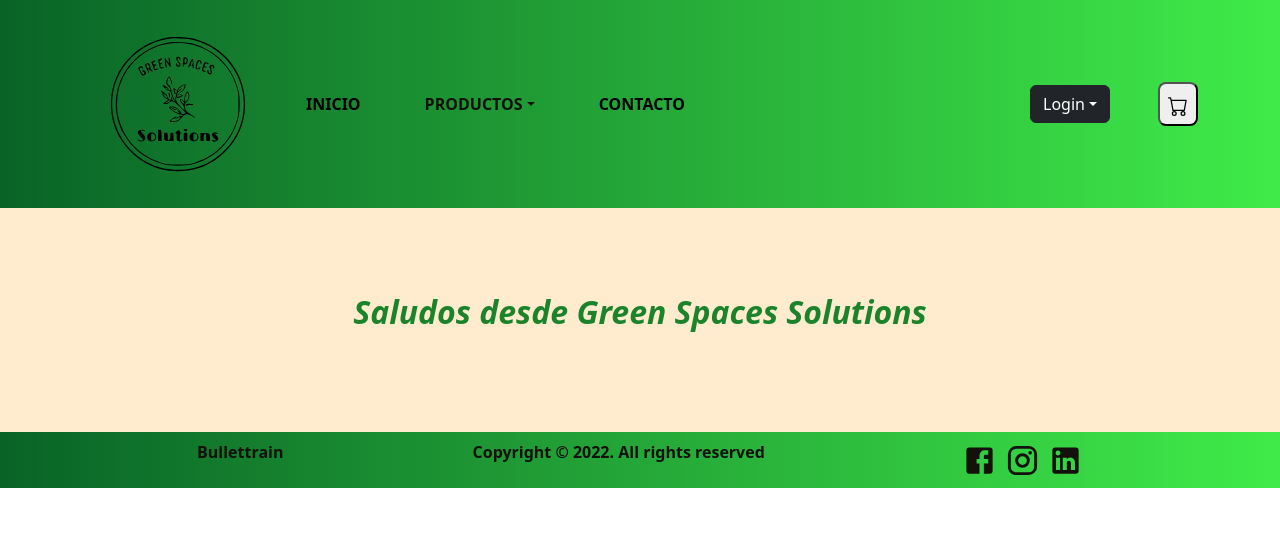
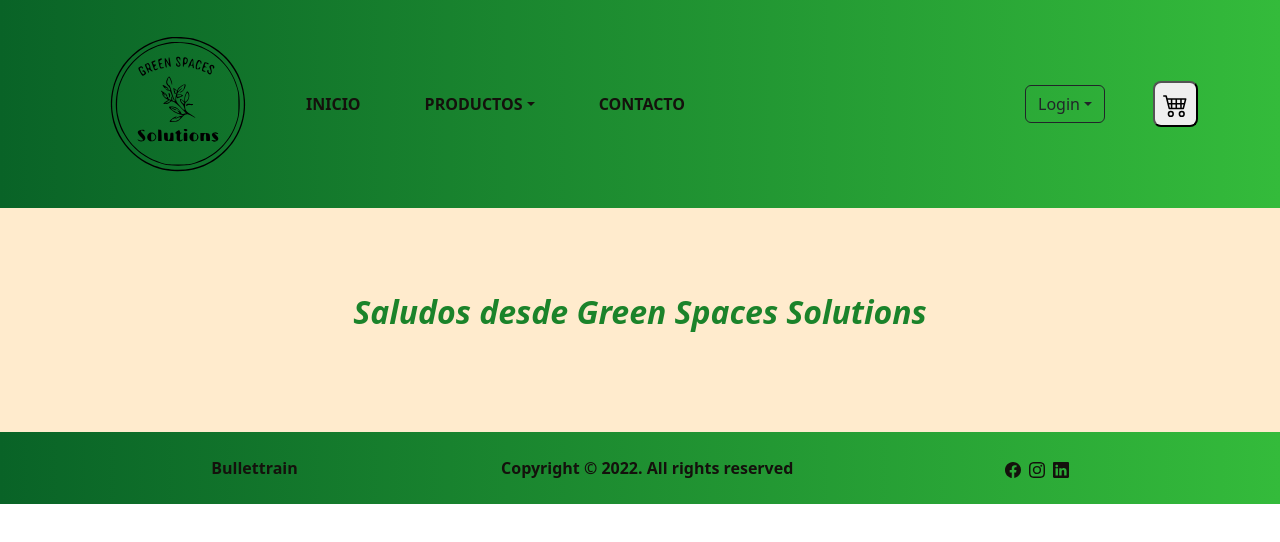
Before and after one commit to LuliTello/Green-spaces-solutions-Tello-Reactjs, a React (Create React App) app: page / in a window 1280 px wide. Shown: the top 542 px of the page. Built offline with nearby package versions, Linux system fonts and the light colour scheme.

Commit message:
pre entrega1 Tello

```diff
--- a/src/App.css
+++ b/src/App.css
@@ -33,22 +33,7 @@ label{
   padding: 0.3rem;
   border-radius: 0.5rem;
 }
-.footer{
-  display: flex;
-  justify-content: space-evenly;
-  background-image: linear-gradient(to right, rgb(9, 99, 39), rgb(64, 235, 73));
-  padding: 0.5rem;
-  align-items: center;
-}
-.footer__title,.footer__text{
-  font-weight: bold;
-  color: rgb(20, 17, 12);
-}
-.icon_facebook,.icon_instagram,.icon_linkedin{
-  color: rgb(20, 17, 12);
-  margin-left: 0.5rem;
-  text-decoration: none;
-}
+
 
 @media (prefers-reduced-motion: no-preference) {
   .App-logo {
--- a/src/components/CartWidget.jsx
+++ b/src/components/CartWidget.jsx
@@ -1,12 +1,12 @@
 import React from 'react'
-import { Cart } from 'react-bootstrap-icons';
+import { Cart4 } from 'react-bootstrap-icons';
 import './CartWidget.css'
 
 export default function CartWidget() {
   return (
     <div>
       <button className='btn-card'>
-      <Cart size={20} />
+      <Cart4 size={25} />
       </button>
     </div>
   )
--- /dev/null
+++ b/src/components/Footer.css
@@ -0,0 +1,18 @@
+.footer{
+    display: flex;
+    justify-content: space-evenly;
+    background-image: linear-gradient(to right, rgb(9, 99, 39), rgb(52, 187, 59));
+    padding: 0.5rem;
+    align-items: center;
+  }
+  .footer__title,.footer__text{
+    font-weight: bold;
+    color: rgb(20, 17, 12);
+    padding-top: 0.5rem;
+    margin-top: 0.5rem;
+  }
+  .icon_facebook,.icon_instagram,.icon_linkedin{
+    color: rgb(20, 17, 12);
+    margin-left: 0.5rem;
+    text-decoration: none;
+  }
--- a/src/components/Footer.jsx
+++ b/src/components/Footer.jsx
@@ -1,7 +1,8 @@
 import React from 'react'
-import FacebookIcon from '@mui/icons-material/Facebook';
-import InstagramIcon from '@mui/icons-material/Instagram';
-import LinkedInIcon from '@mui/icons-material/LinkedIn';
+import './Footer.css';
+import { Facebook } from 'react-bootstrap-icons';
+import { Instagram } from 'react-bootstrap-icons';
+import { Linkedin } from 'react-bootstrap-icons';
 
 export default function Footer() {
   return (
@@ -11,13 +12,13 @@ export default function Footer() {
         <p className="footer__text">Copyright &copy; 2022. All rights reserved</p>
         <div className="footer__icons">
             <a href="https://es-la.facebook.com/" className="icon_facebook">
-                <FacebookIcon fontSize="large"/>
+                <Facebook/>
             </a>
             <a href="https://instagram.com" className="icon_instagram">
-                <InstagramIcon fontSize="large"/>
+                <Instagram/>
             </a>
             <a href="https://www.linkedin.com/home" className="icon_linkedin">
-                <LinkedInIcon fontSize="large"/>
+                <Linkedin/>
             </a>
         </div>
     </footer>
--- a/src/components/Navbar.css
+++ b/src/components/Navbar.css
@@ -1,5 +1,9 @@
 .mb-3{
     text-align: center;
+}
+.link-productos,.link-inicio,.link-contacto{
+    color:"#000";
+    font-weight:"bold"
 }
 .btn-login{
     margin-top: 1rem;
--- a/src/components/Navbar.jsx
+++ b/src/components/Navbar.jsx
@@ -1,3 +1,4 @@
+import React from 'react';
 import Container from 'react-bootstrap/Container';
 import Nav from 'react-bootstrap/Nav';
 import Navbar from 'react-bootstrap/Navbar';
@@ -11,34 +12,28 @@ import './Navbar.css';
 
 function BasicExample() {
   return (
-    <Navbar style={{backgroundImage: "linear-gradient(to right, rgb(9, 99, 39), rgb(64, 235, 73))"}} expand="lg">
+    <Navbar style={{backgroundImage: "linear-gradient(to right, rgb(9, 99, 39), rgb(52, 187, 59))"}} expand="lg">
       <Container>
       <a className="click-logo" href="./index.html">
-            <img style={{width:'12rem' }} className="nabvar__logo" src={logo} alt="logonavbar"/>
-            </a>
+        <img style={{width:'12rem' }} className="nabvar__logo" src={logo} alt="logonavbar"/>
+      </a>
         <Navbar.Toggle aria-controls="basic-navbar-nav" />
         <Navbar.Collapse id="basic-navbar-nav">
           <Nav className="me-auto">
-            <Nav.Link style={{color:"#000", fontWeight:"bold"}} href="#home">Inicio</Nav.Link>
-            <NavDropdown style={{color:"#000", fontWeight:"bold"}} title="Productos" id="basic-nav-dropdown">
-              <NavDropdown.Item href="#action/4.1">Fertilizantes</NavDropdown.Item>
-              <NavDropdown.Item href="#action/4.2">
-                Herbicidas
-              </NavDropdown.Item>
-              <NavDropdown.Item href="#action/4.3">Insecticidas</NavDropdown.Item>
-              <NavDropdown.Item href="#action/4.4">Semillas</NavDropdown.Item>
-
+            <Nav.Link className='link-inicio' href="https://www.google.com/">Inicio</Nav.Link>
+            <NavDropdown className='link-productos'  title="Productos" id="basic-nav-dropdown">
+              <NavDropdown.Item href="#">Fertilizantes</NavDropdown.Item>
+              <NavDropdown.Item href="#">Herbicidas</NavDropdown.Item>
+              <NavDropdown.Item href="#">Insecticidas</NavDropdown.Item>
             </NavDropdown>
-            <Nav.Link style={{color:"#000", fontWeight:"bold"}} href="#link">Contacto</Nav.Link>
+            <Nav.Link className='link-contacto' href="https://www.google.com/">Contacto</Nav.Link>
           </Nav>
         </Navbar.Collapse>
-        <DropdownButton variant="dark" id="dropdown-item-button" title="Login" style={{marginRight:"3rem"}}>
+        <DropdownButton variant="outline-dark" id="dropdown-item-button" title="Login" style={{marginRight:"3rem"}}>
         <Form.Group className="mb-3" controlId="formBasicEmail">
         <Form.Control type="email" placeholder="Usuario" />
         <Form.Control type="password" placeholder="Contraseña" />
-        <Button variant="success" type="submit" className='btn-login'>
-        Submit
-        </Button>
+        <Button variant="success" type="submit" className='btn-login'>Submit</Button>
         </Form.Group>
         </DropdownButton>
         <CartWidget/>
```
